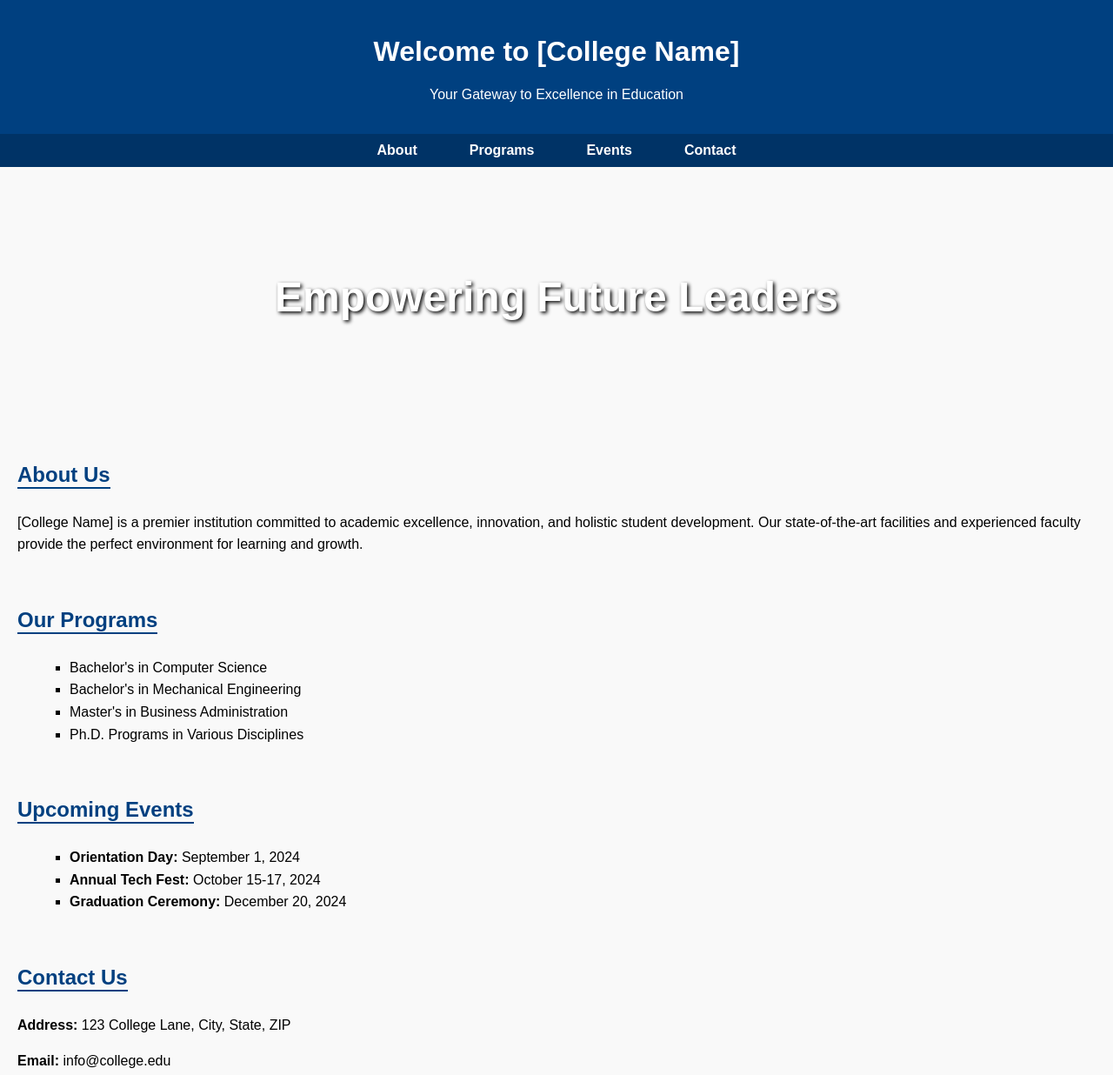
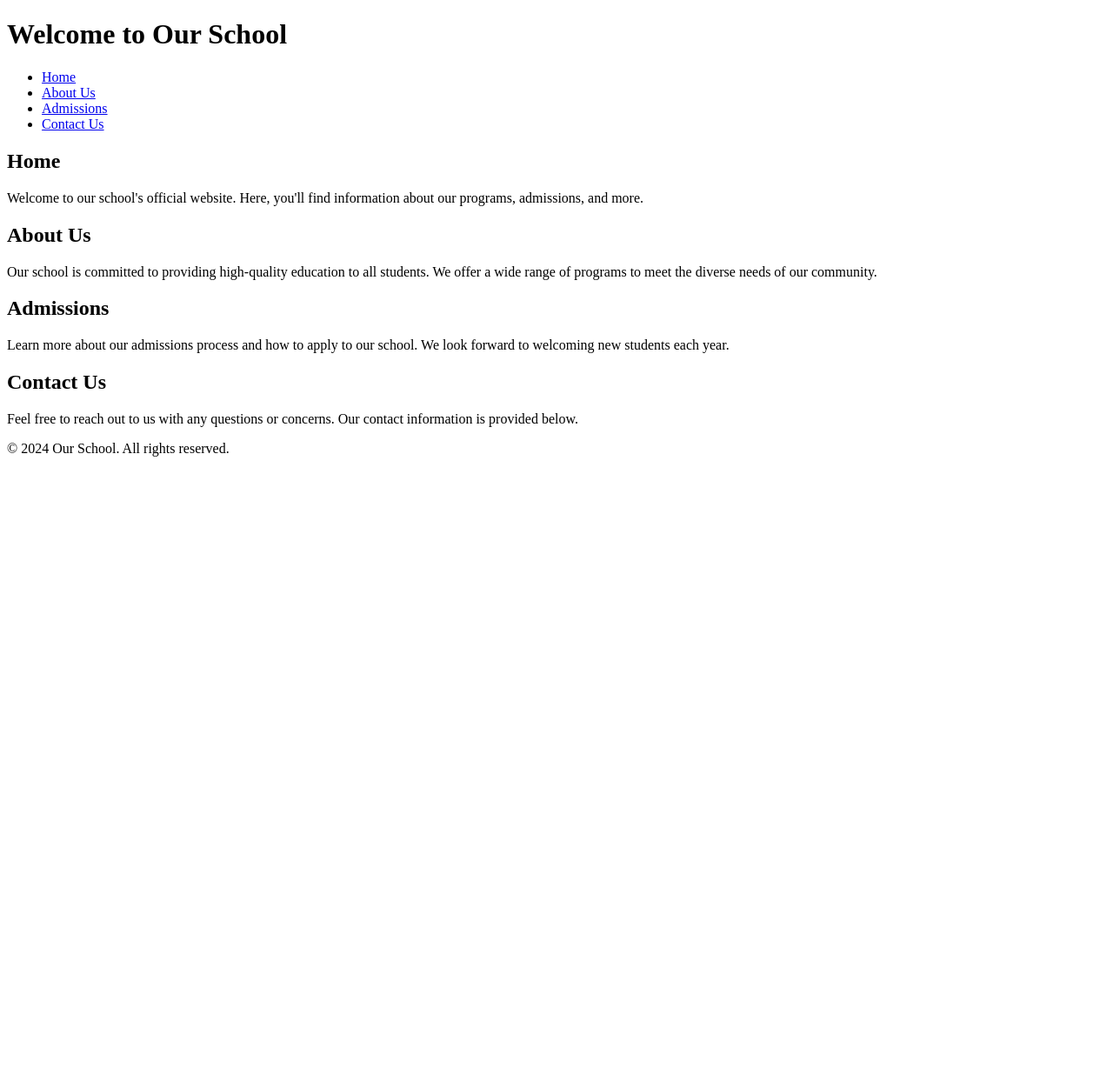
Before and after one commit to Mayank-Shukla-26/ICP-WORKSHOP-PROJECT, a website: page index.html in a window 1280 px wide. Shown: the top 1236 px of the page at 87% size. After the commit the page ends 800 px from the top, so only its background shows below. Drawn offline with Linux system fonts and the light colour scheme.

Commit message:
Update index.html

```diff
--- a/index.html
+++ b/index.html
@@ -1,152 +1,48 @@
 <!DOCTYPE html>
 <html lang="en">
-
 <head>
     <meta charset="UTF-8">
     <meta name="viewport" content="width=device-width, initial-scale=1.0">
-    <title>Welcome to College Name</title>
-    <style>
-        body {
-            font-family: Arial, sans-serif;
-            margin: 0;
-            padding: 0;
-            background-color: #f9f9f9;
-        }
+    <title>School Website</title>
+</head>
+<body>
 
-        header {
-            background-color: #004080;
-            color: white;
-            text-align: center;
-            padding: 20px 0;
-        }
-
-        nav {
-            background-color: #003366;
-            display: flex;
-            justify-content: center;
-            padding: 10px 0;
-        }
-
-        nav ul {
-            list-style: none;
-            margin: 0;
-            padding: 0;
-            display: flex;
-        }
-
-        nav ul li {
-            margin: 0 15px;
-        }
-
-        nav ul li a {
-            color: white;
-            text-decoration: none;
-            font-weight: bold;
-            padding: 8px 15px;
-            border-radius: 5px;
-        }
-
-        nav ul li a:hover {
-            background-color: #0059b3;
-        }
-
-        .banner {
-            background: url('college-banner.jpg') no-repeat center center/cover;
-            height: 300px;
-            display: flex;
-            align-items: center;
-            justify-content: center;
-            color: white;
-            text-shadow: 2px 2px 4px #000;
-        }
-
-        .banner h1 {
-            font-size: 3rem;
-        }
-
-        .content {
-            padding: 20px;
-        }
-
-        .section {
-            margin-bottom: 40px;
-        }
-
-        .section h2 {
-            color: #004080;
-            margin-bottom: 10px;
-            border-bottom: 2px solid #004080;
-            display: inline-block;
-        }
-
-        .section p, .section ul {
-            font-size: 1rem;
-            line-height: 1.6;
-        }
-
-        .section ul {
-            list-style-type: square;
-            margin-left: 20px;
-        }
-
-        footer {
-            background-color: #003366;
-            color: white;
-            text-align: center;
-            padding: 15px 0;
-            position: relative;
-            bottom: 0;
-            width: 100%;
-        }
-    </style>
-</head>
-
-<body>
 <header>
-        <h1>Welcome to [College Name]</h1>
-        <p>Your Gateway to Excellence in Education</p>
+    <h1>Welcome to Our School</h1>
 </header>
 
 <nav>
     <ul>
-            <li><a href="#about">About</a></li>
-            <li><a href="#programs">Programs</a></li>
-            <li><a href="#events">Events</a></li>
-            <li><a href="#contact">Contact</a></li>
+        <li><a href="#home">Home</a></li>
+        <li><a href="#about">About Us</a></li>
+        <li><a href="#admissions">Admissions</a></li>
+        <li><a href="#contact">Contact Us</a></li>
     </ul>
 </nav>
 
-    <div class="banner">
-        <h1>Empowering Future Leaders</h1>
-    </div>
-
-    <div class="content">
-        <section class="section" id="about">
-            <h2>About Us</h2>
-            <p>[College Name] is a premier institution committed to academic excellence, innovation, and holistic student development. Our state-of-the-art facilities and experienced faculty provide the perfect environment for learning and growth.</p>
+<section id="home">
+    <h2>Home</h2>
+    <p>Welcome to our school's official website. Here, you'll find information about our programs, admissions, and more.</p>
 </section>
 
-        <section class="section" id="programs">
-            <h2>Our Programs</h2>
-            <ul>
-                <li>Bachelor's in Computer Science</li>
-                <li>Bachelor's in Mechanical Engineering</li>
-                <li>Master's in Business Administration</li>
-                <li>Ph.D. Programs in Various Disciplines</li>
-            </ul>
+<section id="about">
+    <h2>About Us</h2>
+    <p>Our school is committed to providing high-quality education to all students. We offer a wide range of programs to meet the diverse needs of our community.</p>
 </section>
 
-        <section class="section" id="events">
-            <h2>Upcoming Events</h2>
-            <ul>
-                <li><strong>Orientation Day:</strong> September 1, 2024</li>
-                <li><strong>Annual Tech Fest:</strong> October 15-17, 2024</li>
-                <li><strong>Graduation Ceremony:</strong> December 20, 2024</li>
-            </ul>
+<section id="admissions">
+    <h2>Admissions</h2>
+    <p>Learn more about our admissions process and how to apply to our school. We look forward to welcoming new students each year.</p>
 </section>
 
-        <section class="section" id="contact">
+<section id="contact">
     <h2>Contact Us</h2>
-            <p><strong>Address:</strong> 123 College Lane, City, State, ZIP</p>
-            <p><strong>Email:</strong> info@college.edu</p>
-            <p><strong>Phone:</strong> +1 (123)
+    <p>Feel free to reach out to us with any questions or concerns. Our contact information is provided below.</p>
+</section>
+
+<footer>
+    <p>&copy; 2024 Our School. All rights reserved.</p>
+</footer>
+
+</body>
+</html>
```
Lines whose indentation alone changed are shown as unchanged.
